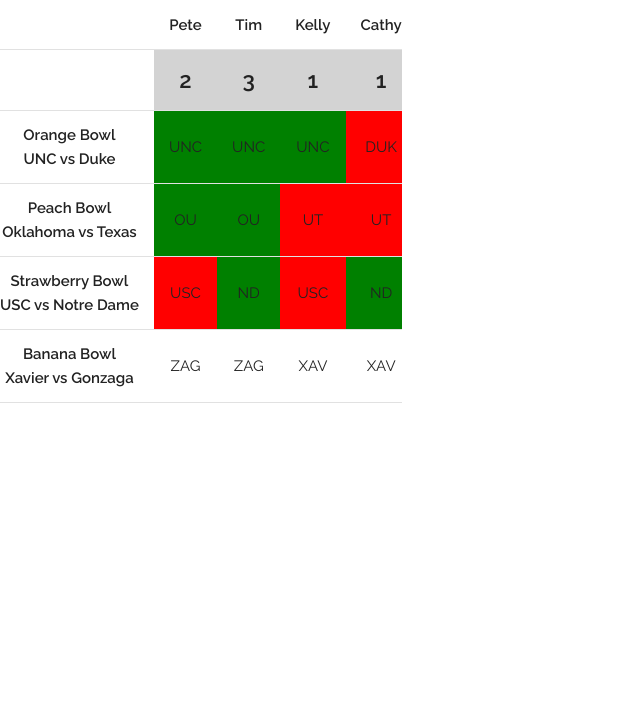
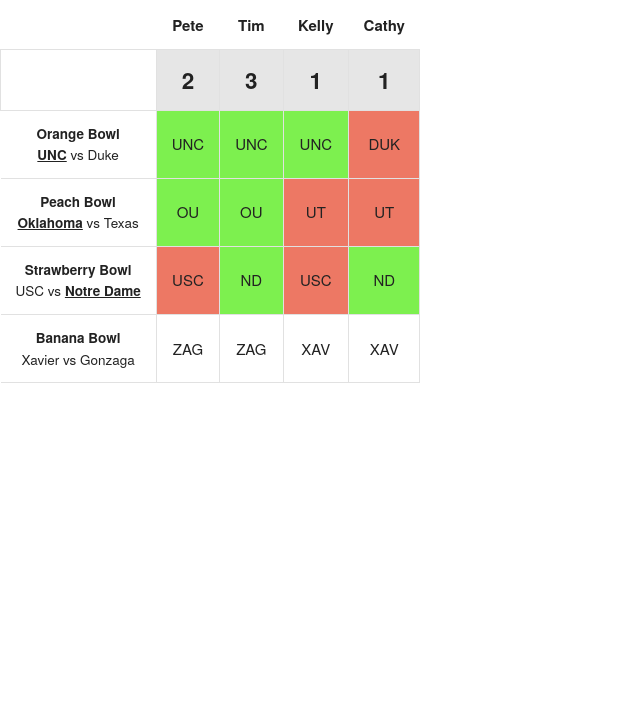
Before and after one commit to pdav5883/bowl-pickem, a plain HTML site: page scoreboard.html in a window 1280 px wide. Shown: the part 72-800 px from the top of the page, without its empty margins (0-640 px from the left). Drawn offline with nearby package versions, Linux system fonts and the light colour scheme.

Commit message:
Scoreboard formatting improved

```diff
--- a/index.html
+++ b/index.html
@@ -7,7 +7,8 @@
   <!-- Mobile Specific Metas -->
   <meta name="viewport" content="width=device-width, initial-scale=1">
   <!-- FONT -->
-  <link href="//fonts.googleapis.com/css?family=Raleway:400,300,600" rel="stylesheet" type="text/css">
+  <!-- <link href="//fonts.googleapis.com/css?family=Raleway:400,300,600" rel="stylesheet" type="text/css"> -->
+  <link href="/_tmp/fonts" rel="stylesheet" type="text/css">
   <!-- CSS -->
   <link rel="stylesheet" href="/styles/normalize.css">
   <link rel="stylesheet" href="/styles/skeleton.css">
--- a/scoreboard.html
+++ b/scoreboard.html
@@ -7,7 +7,8 @@
   <!-- Mobile Specific Metas -->
   <meta name="viewport" content="width=device-width, initial-scale=1">
   <!-- FONT -->
-  <link href="//fonts.googleapis.com/css?family=Raleway:400,300,600" rel="stylesheet" type="text/css">
+  <!-- <link href="//fonts.googleapis.com/css?family=Raleway:400,300,600" rel="stylesheet" type="text/css"> -->
+  <link href="/_tmp/fonts" rel="stylesheet" type="text/css">
   <!-- CSS -->
   <link rel="stylesheet" href="/styles/normalize.css">
   <link rel="stylesheet" href="/styles/skeleton.css">
@@ -15,7 +16,8 @@
   <!-- Favicon -->
   <link rel="icon" type="image/x-icon" href="/images/favicon.ico">
   <!-- JQuery -->
-  <script src="https://code.jquery.com/jquery-3.5.0.js"></script>
+  <!-- <script src="https://code.jquery.com/jquery-3.5.0.js"></script> -->
+  <script src="/_tmp/jquery-3.5.0.js"></script>
 </head>
 <body>
   <h2>Scoreboard</h2>
@@ -88,7 +90,31 @@
 	game = data.games[i]
 	row = document.createElement("tr")
 	cell = document.createElement("th")
-	cell.innerHTML = game.name + "<BR>" + game.teams[0] + " vs " + game.teams[1]
+	cell.setAttribute("class", "bowl-cell")
+
+	var span_bowl = document.createElement("span")
+	span_bowl.innerHTML = game.name
+	span_bowl.setAttribute("class", "bowl-span")
+	cell.appendChild(span_bowl)
+	cell.innerHTML += "<BR>"
+
+	var span_team0 = document.createElement("span")
+	var span_team1 = document.createElement("span")
+	span_team0.innerHTML = game.teams[0]
+	span_team1.innerHTML = game.teams[1]
+
+	if (game.result == 0) {
+	  span_team0.setAttribute("class", "winner-span")
+	}
+
+	else if (game.result == 1) {
+	  span_team1.setAttribute("class", "winner-span")
+	}
+
+	cell.appendChild(span_team0)
+	cell.innerHTML += " vs "
+	cell.appendChild(span_team1)
+
 	row.appendChild(cell)
 
 	for (var j = 0; j < data.players.length; j++) {
--- a/styles/custom.css
+++ b/styles/custom.css
@@ -3,14 +3,39 @@
 .score-table td,th {
   text-align: center;
 }
+.score-table td {
+  border-left: 1px solid #E1E1E1;
+  border-right: 1px solid #E1E1E1;
+}
+.score-table th:first-child {
+  padding-left: 15px;
+}
+.score-table td:last-child,th:last-child {
+  padding-right: 15px;
+}
 .win-cell {
-  background-color: green;
+  background-color: #7df04f;
 }
 .loss-cell {
-  background-color: red;
+  background-color: #ed7864;
 }
 .score-cell {
-  background-color: lightgrey;
+  background-color: #e6e6e6;
   font-weight: bold;
   font-size: 150%;
 }
+.bowl-cell {
+  font-weight: normal;
+  font-size: 90%;
+}
+.bowl-span {
+  font-size: 100%;
+  font-weight: bold;
+}
+.date-span {
+  font-size: 75%;
+}
+.winner-span {
+  text-decoration: underline;
+  font-weight: bold
+}
```
